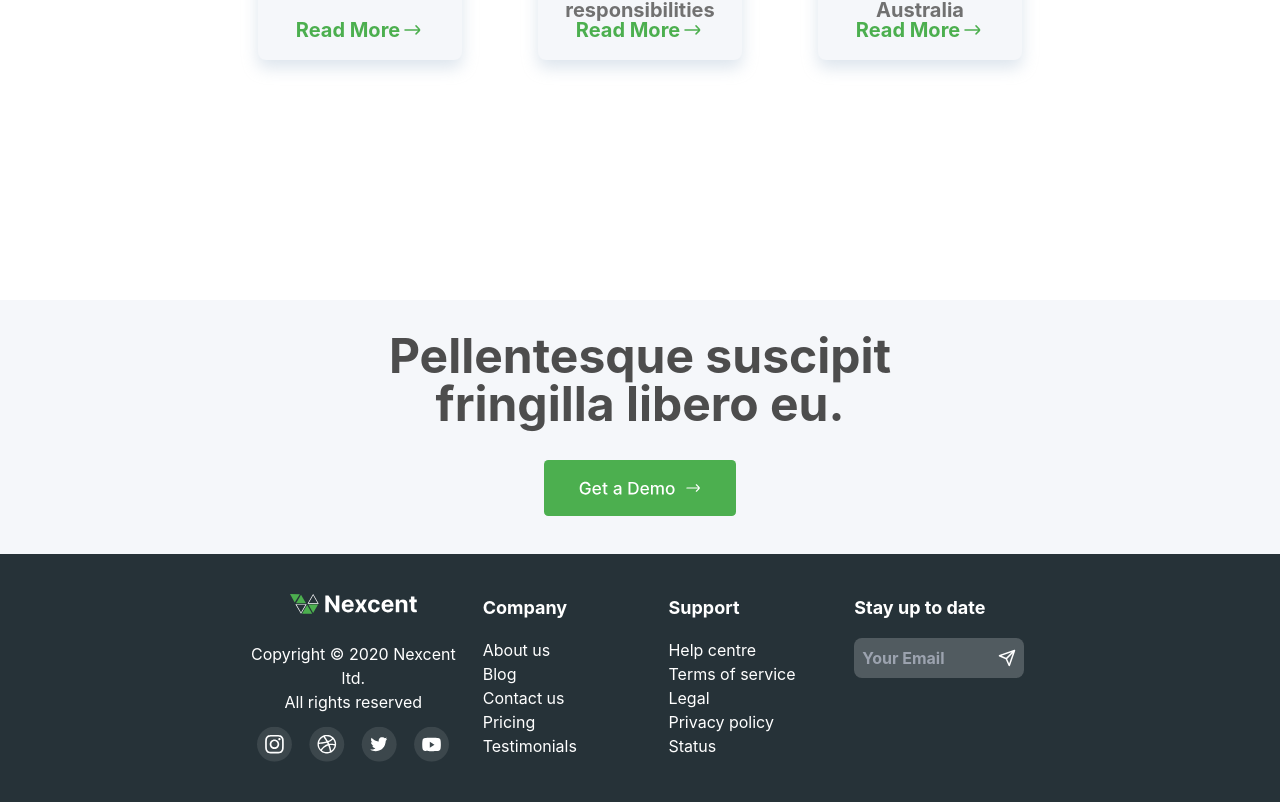
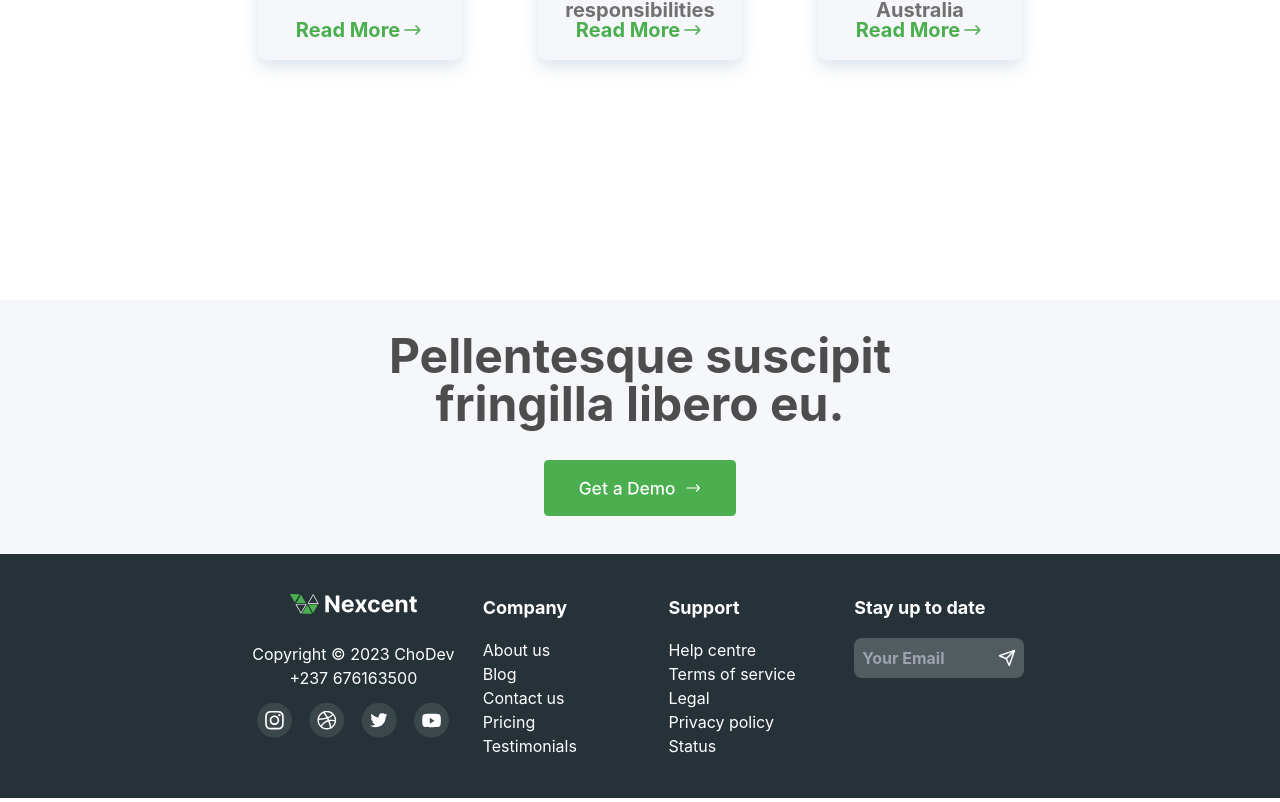
Before and after one commit to cho237/Nexcent, an Angular app: page / in a window 1280 px wide. Shown: the part 4991-5793 px from the top of the page. Built offline with nearby package versions, Linux system fonts and the light colour scheme.

Commit message:
copyright

```diff
--- a/src/app/footer/footer.component.html
+++ b/src/app/footer/footer.component.html
@@ -6,8 +6,8 @@
         alt="Logo"
       />
       <div class="">
-        <p class="text-white lg:text-base">Copyright © 2020 Nexcent ltd.</p>
-        <p class="text-white lg:text-base">All rights reserved</p>
+        <p class="text-white lg:text-base">Copyright © 2023 ChoDev</p>
+        <p class="text-white lg:text-base">+237 676163500</p>
       </div>
       <img src="../../assets/images/Social Links.svg" class="h-6 lg:h-8 xl:h-9" alt="">
   </div>
```
